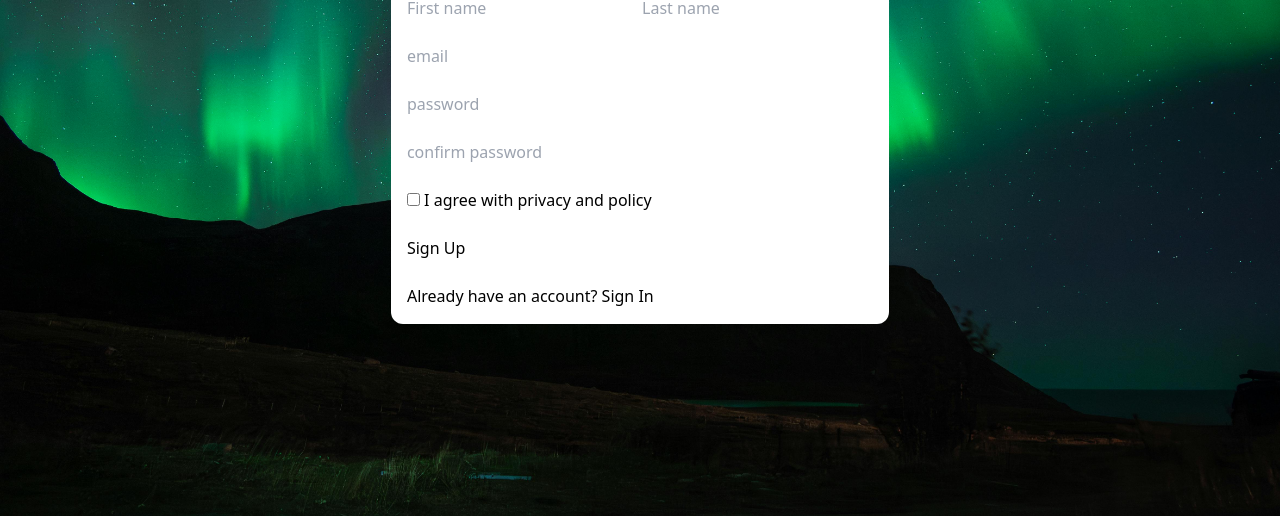
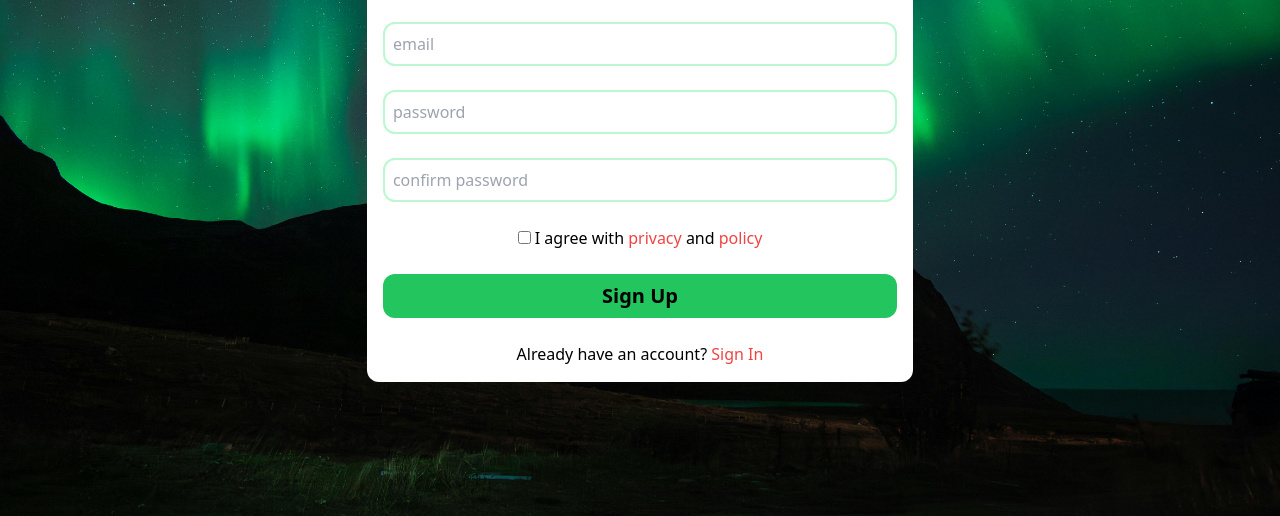
Before and after one commit to BrianOchieng-Dev/authentication_pages_UI, a plain HTML site: page index.html in a window 1280 px wide. Shown: the part 284-800 px from the top of the page. Drawn offline with nearby package versions, Linux system fonts and the light colour scheme.

Commit message:
border style

```diff
--- a/index.html
+++ b/index.html
@@ -9,28 +9,28 @@
 <body>
    <section class="flex items-center justify-center h-screen bg-[url('img2.jpg')] bg-cover bg-center bg-no-repeat">
     <div>
-        <form class="bg-white p-4 rounded-xl">
-            <h1 class="text-2xl p-4 md:text-3xl lg:text-4xl font-bold">Sign Up</h1>
+        <form class="bg-white p-4 rounded-xl bg-blur">
+            <h1 class="text-2xl p-6 text-center md:text-3xl lg:text-4xl font-bold">Sign Up</h1>
             <div class="space-y-6">
-            <div>
-                <input type="text" placeholder="First name" required/>
-                 <input type="text" placeholder="Last name" required/>
+            <div class="space-x-2">
+                <input type="text" class="p-2 border border-2  border-green-200 focus:border-green-500 rounded-xl md:border-2 lg:border-2" placeholder="First name" required/>
+                 <input type="text"  class="p-2 border border-2  border-green-200 focus:border-green-500 rounded-xl md:border-2 lg:border-2" placeholder="Last name" required/>
             </div>
             <div>
-                <input type="email" placeholder="email" required/>
+                <input type="email"  class="p-2 border border-2  border-green-200 focus:border-green-500 rounded-xl md:border-2 lg:border-2 w-full" placeholder="email" required/>
             </div>
              <div>
-                 <input type="password" placeholder="password" required/>
+                 <input type="password"  class="p-2 border border-2  border-green-200 focus:border-green-500 rounded-xl md:border-2 lg:border-2 w-full" placeholder="password" required/>
             </div>
              <div>
-                 <input type="password" placeholder="confirm password" required/>
+                 <input type="password"  class="p-2 border border-2  border-green-200 focus:border-green-500 rounded-xl md:border-2 lg:border-2 w-full" placeholder="confirm password" required/>
             </div>
+            <div class="text-center">
+                <p class="text-center"> <input type="checkbox"/> I agree with <span class="text-red-500">privacy</span> and <span class="text-red-500">policy</span></p>
+            </div>
+            <button type="submit" class="bg-green-500 p-2 w-full rounded-xl text-xl font-semibold md:text-xl lg:text-xl">Sign Up</button>
             <div>
-                <input type="checkbox"/>  I agree with <span>privacy</span> and <span>policy</span>
-            </div>
-            <button type="submit">Sign Up</button>
-            <div>
-                Already have an account? <span>Sign In</span>
+                <p class="text-center">Already have an account? <span class="text-red-500">Sign In</span></p>
             </div>
             </div>
         </form>
```
